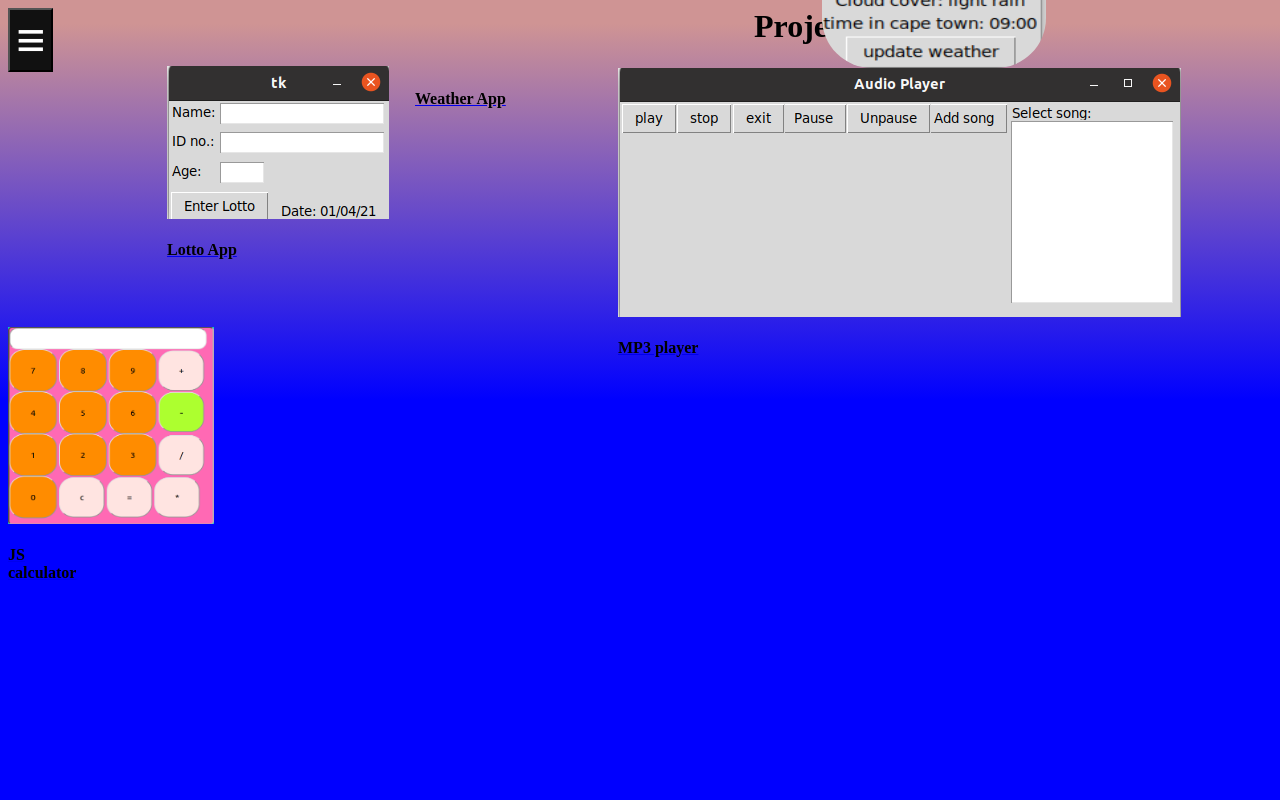
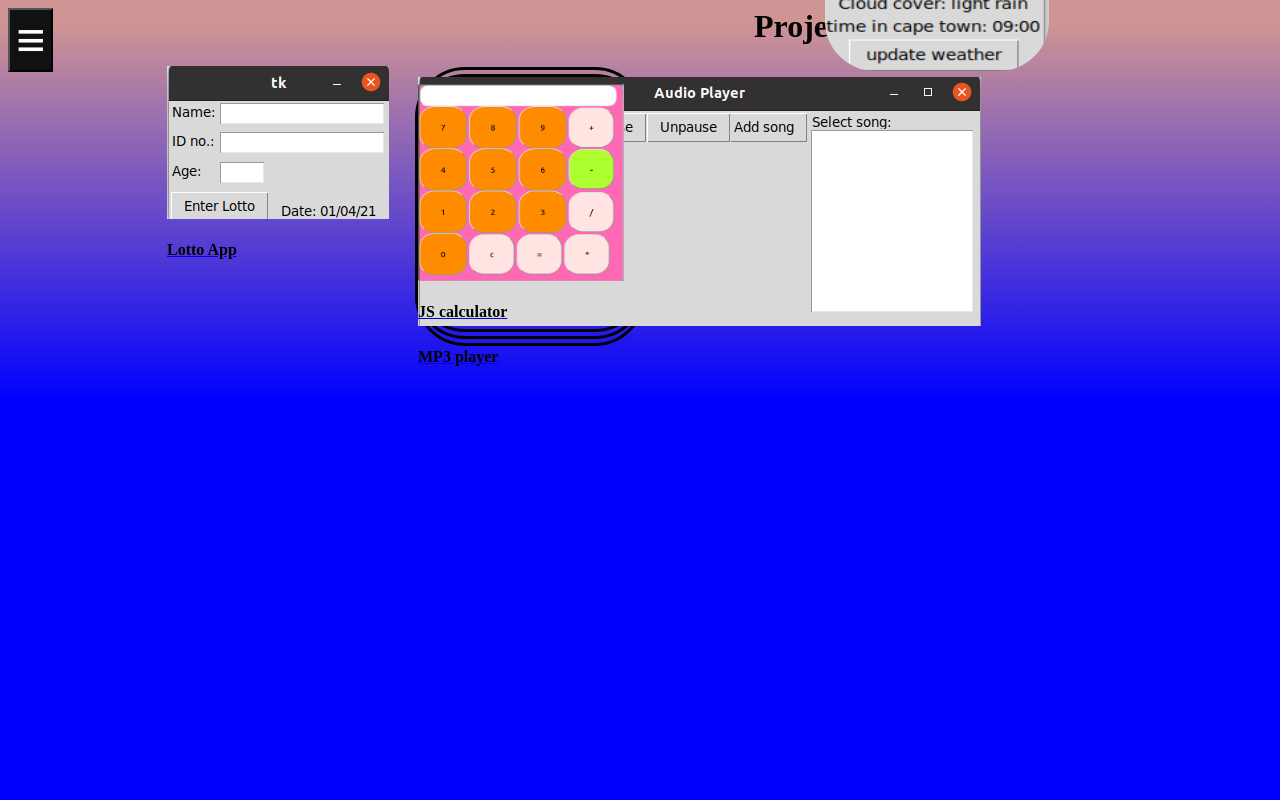
Before and after one commit to yusalie/html-css-js-portfolio, a plain HTML site: page projects.html in a window 1280 px wide. Drawn offline with Linux system fonts and the light colour scheme.

Commit message:
Update project.css

```diff
--- a/project.css
+++ b/project.css
@@ -5,20 +5,22 @@
   margin-left: 159px;
 }
 
-.weather{
+.weather {
     border-radius: 50px;
     width: 224px;
     height: 259px;
     margin-left: 407px;
     margin-top: -258px;
+    border: solid;
 }
 
 .mp3{
     border-radius: 50px;
     width: 224px;
     height: 259px;
-  margin-left: 610px;
+    margin-left: 407px;
     margin-top: -258px;
+    border: solid;
 }
 
 h4{
@@ -32,8 +34,12 @@ h1{
 }
 
 .calc{
-  width: 50px;
-  height: 50px;
+    border-radius: 50px;
+    width: 224px;
+    height: 259px;
+    margin-left: 407px;
+    margin-top: -258px;
+    border: solid;
 }
 
 #calc {
```
Lines whose indentation alone changed are shown as unchanged.
